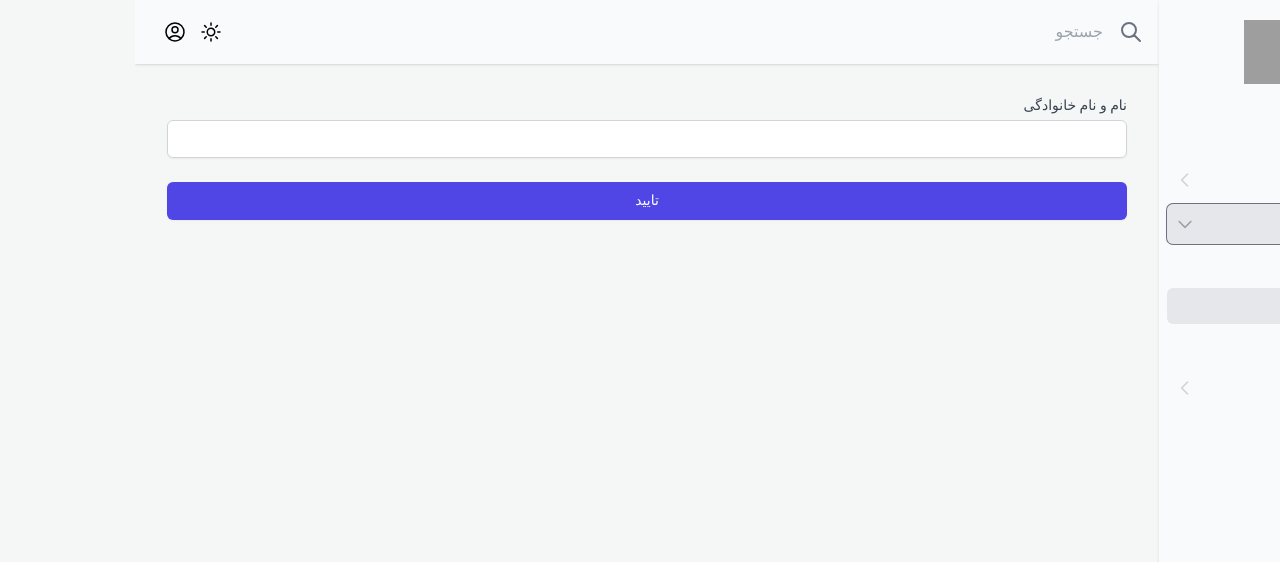
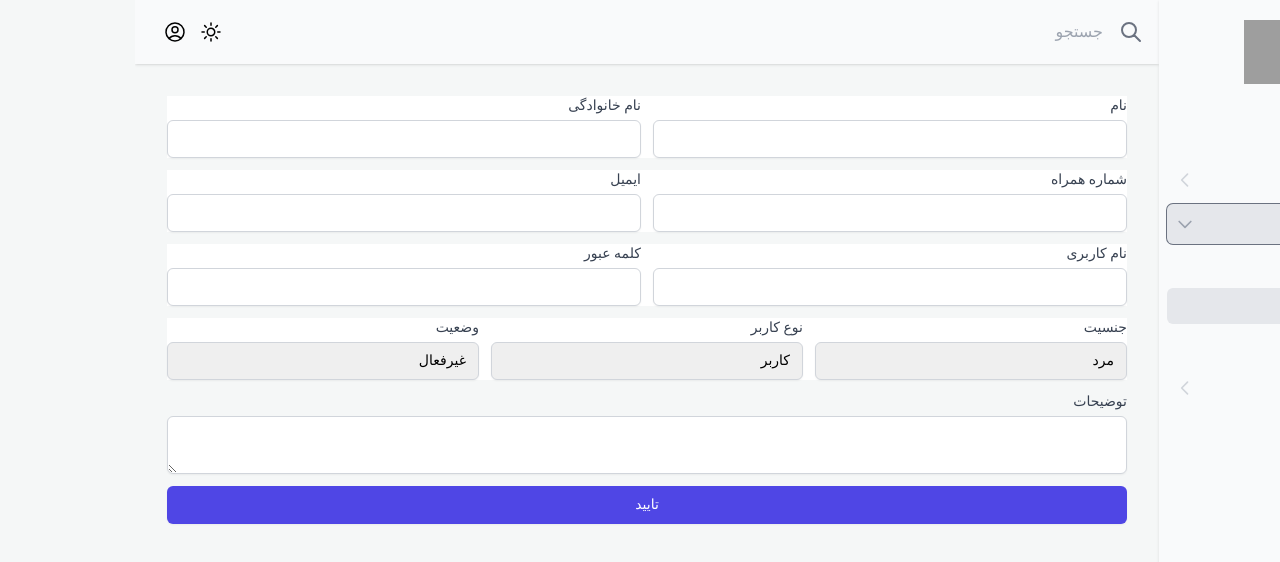
Before and after one commit to ahad-lag/hsa_react, a React (Create React App) app: page /user/insert in a window 1280 px wide. Shown: the top 562 px of the page. Built offline with nearby package versions, Linux system fonts and the light colour scheme; grey boxes are pictures that could not be loaded.

Commit message:
complete insert user

```diff
--- a/src/App.tsx
+++ b/src/App.tsx
@@ -1,4 +1,5 @@
 import { Routes , Route } from 'react-router-dom';
+import * as yup from 'yup';
 import MasterPage from './components/masterPage';
 import InsertUserForm from './froms/user/insertUserForm';
 import NotFound from './router/notFound';
--- /dev/null
+++ b/src/components/global/form/selectBox.tsx
@@ -0,0 +1,29 @@
+import { FC } from "react";
+import { Field, ErrorMessage } from "formik"
+
+interface Props {
+    name : string,
+    label : string,
+    options : string[][],
+    labelClassName? : string,
+    fieldClassName? : string,
+    errorMassageClassName? : string
+}
+
+const SelectBoxFrom : FC<Props> = ({ name , label , options , labelClassName , fieldClassName , errorMassageClassName }) => {
+    return (
+        <>
+            <label htmlFor={name} className={`block text-sm font-medium text-gray-700 ${labelClassName ?? ''}`}>
+                {label}
+            </label>
+            <Field name={name} as='select' className={`mt-1 appearance-none block w-full px-3 py-2 border border-gray-300 rounded-md shadow-sm placeholder-gray-400 focus:outline-none focus:ring-indigo-500 focus:border-indigo-500 sm:text-sm ${fieldClassName ?? ''}`}>
+                {
+                    options.map((value) => <option value={value[0]}>{value[1]}</option>)
+                }
+            </Field>
+            <ErrorMessage name={name} className={`text-sm text-rose-500 ${errorMassageClassName ?? ''}`} component="div" />
+        </>
+    )
+}
+
+export default SelectBoxFrom;
--- /dev/null
+++ b/src/components/global/form/textarea.tsx
@@ -0,0 +1,24 @@
+import { FC } from "react";
+import { Field, ErrorMessage } from "formik"
+
+interface Props {
+    name : string,
+    label : string,
+    labelClassName? : string,
+    fieldClassName? : string,
+    errorMassageClassName? : string
+}
+
+const TextareaFrom : FC<Props> = ({ name , label , labelClassName , fieldClassName , errorMassageClassName }) => {
+    return (
+        <>
+            <label htmlFor={name} className={`block text-sm font-medium text-gray-700 ${labelClassName ?? ''}`}>
+                {label}
+            </label>
+            <Field name={name} as='textarea' className={`mt-1 appearance-none block w-full px-3 py-2 border border-gray-300 rounded-md shadow-sm placeholder-gray-400 focus:outline-none focus:ring-indigo-500 focus:border-indigo-500 sm:text-sm ${fieldClassName ?? ''}`} />
+            <ErrorMessage name={name} className={`text-sm text-rose-500 ${errorMassageClassName ?? ''}`} component="div" />
+        </>
+    )
+}
+
+export default TextareaFrom;
--- a/src/components/global/loading.tsx
+++ b/src/components/global/loading.tsx
@@ -10,10 +10,12 @@ const LoadingModal : React.FC<Props> = ({ showLoading }) => {
         <Modal
             show={showLoading}
         >
-            <svg xmlns="http://www.w3.org/2000/svg" className="animate-spin h-6 w-6 ml-1" fill="none" viewBox="0 0 24 24" stroke="currentColor" strokeWidth={2}>
-                <path strokeLinecap="round" strokeLinejoin="round" d="M4 4v5h.582m15.356 2A8.001 8.001 0 004.582 9m0 0H9m11 11v-5h-.581m0 0a8.003 8.003 0 01-15.357-2m15.357 2H15" />
-            </svg>
-            درحال بارگزاری
+            <div className="flex bg-white justify-center px-4 py-4 sm:p-4 sm:pb-4">
+                <svg xmlns="http://www.w3.org/2000/svg" className="animate-spin h-6 w-6 ml-1" fill="none" viewBox="0 0 24 24" stroke="currentColor" strokeWidth={2}>
+                    <path strokeLinecap="round" strokeLinejoin="round" d="M4 4v5h.582m15.356 2A8.001 8.001 0 004.582 9m0 0H9m11 11v-5h-.581m0 0a8.003 8.003 0 01-15.357-2m15.357 2H15" />
+                </svg>
+                درحال بارگزاری
+            </div>
         </Modal>
     )
 }
--- a/src/components/modal.tsx
+++ b/src/components/modal.tsx
@@ -3,14 +3,13 @@ import { Dialog, Transition } from '@headlessui/react'
 
 interface Props {
     show : any,
-    setShow? : any,
     children : any
   }
 
-const Modal : React.FC<Props> = ({ show , setShow = ()=> null , children }) => {
+const Modal : React.FC<Props> = ({ show , children }) => {
     return (
         <Transition.Root show={show} as={Fragment}>
-            <Dialog as="div" className="fixed z-10 inset-0 overflow-y-auto" onClose={setShow}>
+            <Dialog as="div" className="fixed z-10 inset-0 overflow-y-auto" onClose={()=> null}>
                 <div className="flex items-end justify-center min-h-screen pt-4 px-4 pb-20 text-center sm:block sm:p-0">
                     <Transition.Child
                         as={Fragment}
@@ -37,8 +36,8 @@ const Modal : React.FC<Props> = ({ show , setShow = ()=> null , children }) => {
                         leaveFrom="opacity-100 translate-y-0 sm:scale-100"
                         leaveTo="opacity-0 translate-y-4 sm:translate-y-0 sm:scale-95"
                     >
-                        <div className="relative inline-block align-bottom bg-white rounded-lg text-left overflow-hidden shadow-xl transform transition-all sm:my-8 sm:align-middle sm:max-w-lg max-w-">
-                            <div className="flex bg-white px-4 pt-5 pb-4 sm:p-6 sm:pb-4 justify-center">
+                        <div className="relative inline-block align-bottom bg-white rounded-lg text-right overflow-hidden shadow-xl transform transition-all sm:my-8 sm:align-middle max-w-2xl">
+                            <div className="flex bg-white justify-center">
                                 { children }
                             </div>
                         </div>
--- /dev/null
+++ b/src/components/modalForm.tsx
@@ -0,0 +1,33 @@
+import React from 'react';
+import Modal from './modal';
+
+interface Props {
+    subject : string,
+    show : any,
+    setShow : React.Dispatch<React.SetStateAction<boolean>>,
+    children : any
+}
+
+const ModalForm : React.FC<Props> = ({ subject , show , setShow , children }) => {
+    return(
+        <Modal
+            show={show}
+        >
+            <div className='max-w-max'>
+                <div className='flex justify-between bg-slate-100 shadow-md p-3'>
+                    <div className='mr-2 text-lg font-bold'>{subject}</div>
+                    <button onClick={() => {setShow(false)}}>
+                        <svg xmlns="http://www.w3.org/2000/svg" fill="none" viewBox="0 0 24 24" strokeWidth={1.5} stroke="currentColor" className="w-6 h-6 text-rose-600">
+                            <path strokeLinecap="round" strokeLinejoin="round" d="M6 18L18 6M6 6l12 12" />
+                        </svg>
+                    </button>
+                </div>
+                <div className='px-4 pt-5 pb-4 sm:p-6 sm:pb-4'>
+                    {children}
+                </div>
+            </div>
+        </Modal>
+    )
+}
+
+export default ModalForm;
--- a/src/components/user/form/innerInsertUserForm.tsx
+++ b/src/components/user/form/innerInsertUserForm.tsx
@@ -2,13 +2,55 @@ import { FormikProps, Form } from "formik"
 import { InsertUserFormValuesProps } from "../../../contracts/userContractInterface";
 import FormButton from "../../global/form/formButton";
 import InputFrom from "../../global/form/input";
+import SelectBoxFrom from "../../global/form/selectBox";
+import TextareaFrom from "../../global/form/textarea";
 
 const InnerInsertUserForm = (props: FormikProps<InsertUserFormValuesProps>) => {
+
+    const genderOptions = [["male", "مرد"], ["famale", "زن"]];
+    const typeOptions = [["0", "کاربر"], ["1", "مدیر"]];
+    const statusOptions = [["0", "فعال"], ["1", "غیرفعال"]];
+
     return (
-        <Form className="space-y-6">
+        <Form className="space-y-3">
 
-            <div>
-                <InputFrom name="first_name" label="نام و نام خانوادگی" />
+            <div className="flex bg-white justify-center">
+                <div className="flex-1">
+                    <InputFrom name="first_name" label="نام" />
+                </div>
+                <div className="flex-1 mr-3">
+                    <InputFrom name="last_name" label="نام خانوادگی" />
+                </div>
+            </div>
+            <div className="flex bg-white justify-center">
+                <div className="flex-1">
+                    <InputFrom name="phone" label="شماره همراه" />
+                </div>
+                <div className="flex-1 mr-3">
+                    <InputFrom name="email" label="ایمیل" />
+                </div>
+            </div>
+            <div className="flex bg-white justify-center">
+                <div className="flex-1">
+                    <InputFrom name="username" label="نام کاربری" />
+                </div>
+                <div className="flex-1 mr-3">
+                    <InputFrom name="password" label="کلمه عبور" />
+                </div>
+            </div>
+            <div className="flex bg-white justify-center items-stretch">
+                <div className="flex-1">
+                    <SelectBoxFrom name="gender" label="جنسیت" options={genderOptions}/>
+                </div>
+                <div className="flex-1 mr-3">
+                    <SelectBoxFrom name="is_admin" label="نوع کاربر" options={typeOptions}/>
+                </div>
+                <div className="flex-1 mr-3">
+                    <SelectBoxFrom name="status" label="وضعیت" options={statusOptions}/>
+                </div>
+            </div>
+            <div className="flex-1">
+                <TextareaFrom name="description" label="توضیحات" />
             </div>
 
             <div>
@@ -20,3 +62,16 @@ const InnerInsertUserForm = (props: FormikProps<InsertUserFormValuesProps>) => {
 }
 
 export default InnerInsertUserForm;
+
+    // first_name : '',
+    // last_name : '',
+    // gender : 'male',
+    // username : '',
+    // phone : '',
+    // email : '',
+    // password : '',
+    // confirm_password : '',
+    // description : '',
+    // is_admin : 0,
+    // status : 1
+    // | count | : 11
--- a/src/contracts/userContractInterface.ts
+++ b/src/contracts/userContractInterface.ts
@@ -2,13 +2,12 @@
 export interface InsertUserFormValuesProps {
     first_name : string,
     last_name : string,
-    gender : 'male' | 'famale',
+    gender : string,
     username : string,
     phone : string,
     email : string,
     password : string,
-    confirm_password : string,
     description : string,
-    is_admin : 0 | 1,
-    status : 0 | 1
+    is_admin : string,
+    status : string
 }
--- a/src/froms/user/insertUserForm.ts
+++ b/src/froms/user/insertUserForm.ts
@@ -17,10 +17,9 @@ const InsertUserForm = withFormik<InsertUserFormProps, InsertUserFormValuesProps
             phone : '',
             email : '',
             password : '',
-            confirm_password : '',
             description : '',
-            is_admin : 0,
-            status : 1
+            is_admin : '0',
+            status : '1'
         }
     },
     handleSubmit: async (values) => {
--- a/src/router/user/index.tsx
+++ b/src/router/user/index.tsx
@@ -1,10 +1,13 @@
 import { useState } from "react";
 import LoadingModal from "../../components/global/loading";
+import ModalForm from "../../components/modalForm";
+import InsertUserForm from "../../froms/user/insertUserForm";
 
 
 const UserIndex = () => {
 
     const [ showLoading , setShowLoading ] = useState(false);
+    const [ showInserUserModal , setInserUserModal ] = useState(false);
 
     return (
         <>
@@ -24,7 +27,8 @@ const UserIndex = () => {
                         جستجو
                     </button>
                     <button
-                        type="submit"
+                        type="button"
+                        onClick={() => setInserUserModal(true)}
                         className="inline-flex items-center justify-center rounded-md border border-transparent bg-teal-600 px-4 py-2 text-sm font-medium text-white shadow-sm hover:bg-teal-700 focus:outline-none focus:ring-2 focus:ring-teal-500 focus:ring-offset-2 sm:w-auto cursor-pointer sm:mr-2"
                     >
                         عضو جدید
@@ -86,6 +90,7 @@ const UserIndex = () => {
                         { meta.from && <Pagination meta={meta} pageination={pageHandler} />}
                     </div> */}
                     { showLoading && <LoadingModal showLoading={showLoading} />}
+                    { showInserUserModal && <ModalForm subject="کاربر جدید" show={showInserUserModal} setShow={setInserUserModal} ><InsertUserForm /></ModalForm>}
 
                 </table>
             </div>
--- a/src/validate/user/insertFormValidate.ts
+++ b/src/validate/user/insertFormValidate.ts
@@ -1,17 +1,38 @@
 import * as yup from 'yup';
+
+let toPersian : any = {
+    first_name : 'نام',
+    last_name : 'نام خانوادگی',
+    gender : 'جنسیت',
+    phone : 'شماره همراه',
+    email : 'ایمیل',
+    description : 'توضیحات',
+    is_admin : 'نوع کاربر',
+    status : 'وضعیت',
+    username : 'نام کاربری',
+    password : 'کلمه عبور'
+};
+
+yup.setLocale({
+mixed : {
+    required : ({ path }) => `فیلد ${toPersian[path]} الزامی است`
+},
+string : {
+    min : ({ path , min }) => `حداقل طول ${toPersian[path]} ${min} کاراکتر می باشد`
+}
+});
 
 const phoneRegExp = /^(0|0098|\+98)9(0[1-5]|[1 3]\d|2[0-2]|98)\d{7}$/
 
 export let insertUserFormSchima = yup.object().shape({
     first_name: yup.string().required().min(3),
     last_name: yup.string().required().min(3),
-    gender:yup.string().required(),
+    gender:yup.string(),
     username: yup.string().required().min(4),
     phone: yup.string().required().min(8).matches(phoneRegExp, 'فرمت شماره همراه صحیح نیست'),
     email: yup.string().email(),
     password: yup.string().required().min(8),
-    confirm_password: yup.string().required().oneOf([yup.ref('password'), null], 'کلمه های عبور همخوانی ندارند'),
     description: yup.string(),
-    is_admin: yup.number().required(),
-    status:yup.number().required(),
+    is_admin: yup.string(),
+    status:yup.string(),
 });
```
